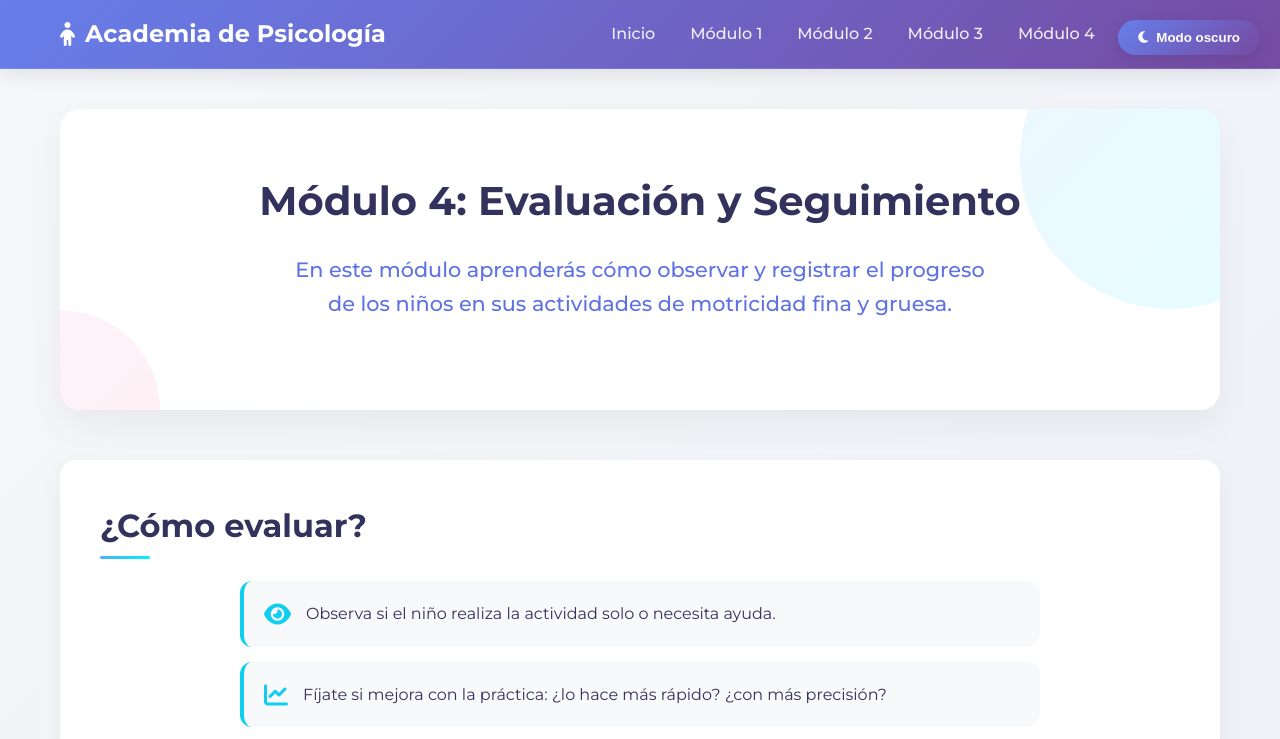
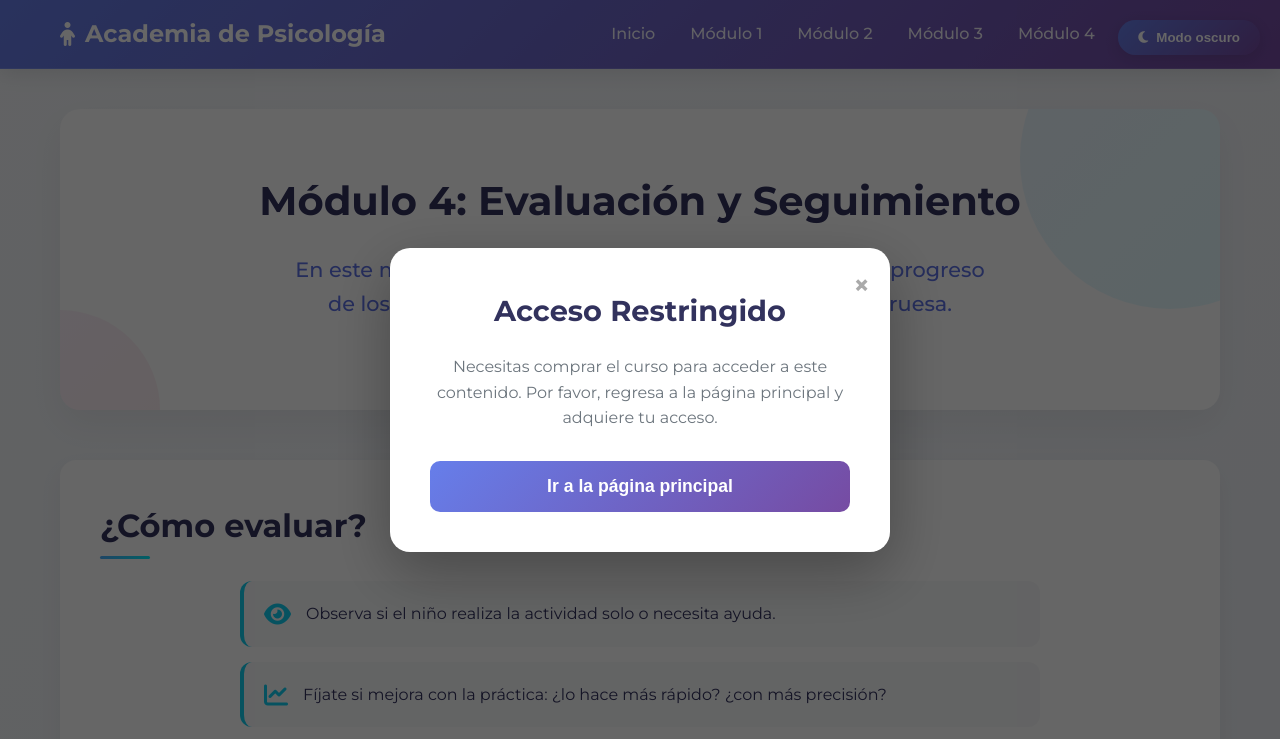
Before and after one commit to academiadepsicologia/motricidad-fina-gruesa-ninos, a plain HTML site: page docs/modulo4/index.html in a window 1280 px wide. Shown: the top 739 px of the page. Drawn offline with Linux system fonts and the light colour scheme.

Commit message:
Update index.html

```diff
--- a/docs/modulo4/index.html
+++ b/docs/modulo4/index.html
@@ -20,13 +20,11 @@
       --gradient-2: linear-gradient(135deg, #f093fb 0%, #f5576c 100%);
       --gradient-3: linear-gradient(135deg, #4facfe 0%, #00f2fe 100%);
     }
-
     * {
       margin: 0;
       padding: 0;
       box-sizing: border-box;
     }
-
     body {
       font-family: 'Montserrat', Arial, sans-serif;
       background: linear-gradient(135deg, #f5f7fa 0%, #e4e8f0 100%);
@@ -35,7 +33,6 @@
       line-height: 1.6;
       transition: background 0.6s, color 0.6s;
     }
-
     /* Botón de modo oscuro mejorado */
     #modo {
       position: fixed;
@@ -55,12 +52,10 @@
       align-items: center;
       gap: 8px;
     }
-
     #modo:hover {
       transform: translateY(-3px);
       box-shadow: 0 6px 20px rgba(0, 0, 0, 0.15);
     }
-
     /* Navbar mejorada */
     .navbar {
       background: var(--gradient);
@@ -72,7 +67,6 @@
       backdrop-filter: blur(10px);
       border-bottom: 1px solid rgba(255, 255, 255, 0.1);
     }
-
     .navbar-container {
       max-width: 1200px;
       margin: 0 auto;
@@ -81,7 +75,6 @@
       align-items: center;
       padding: 0 20px;
     }
-
     .navbar-logo {
       color: white;
       font-size: 1.5rem;
@@ -90,20 +83,16 @@
       display: flex;
       align-items: center;
     }
-
     .navbar-logo i {
       margin-right: 10px;
     }
-
     .navbar-menu {
       display: flex;
       list-style: none;
     }
-
     .navbar-menu li {
       margin-left: 5px;
     }
-
     .navbar-menu a {
       color: rgba(255, 255, 255, 0.9);
       text-decoration: none;
@@ -114,7 +103,6 @@
       position: relative;
       overflow: hidden;
     }
-
     .navbar-menu a::before {
       content: '';
       position: absolute;
@@ -126,16 +114,13 @@
       transition: all 0.3s ease;
       z-index: -1;
     }
-
     .navbar-menu a:hover::before {
       width: 100%;
     }
-
     .navbar-menu a:hover {
       color: white;
       transform: translateY(-2px);
     }
-
     .navbar-toggle {
       display: none;
       background: none;
@@ -144,14 +129,12 @@
       font-size: 1.5rem;
       cursor: pointer;
     }
-
     /* Contenedor principal mejorado */
     .container {
       max-width: 1200px;
       margin: 40px auto;
       padding: 0 20px;
     }
-
     /* Hero section mejorada */
     .hero {
       background: white;
@@ -164,7 +147,6 @@
       overflow: hidden;
       animation: fadein 1s;
     }
-
     .hero::before {
       content: '';
       position: absolute;
@@ -178,7 +160,6 @@
       z-index: 0;
       opacity: 0.1;
     }
-
     .hero::after {
       content: '';
       position: absolute;
@@ -192,12 +173,10 @@
       z-index: 0;
       opacity: 0.1;
     }
-
     @keyframes fadein {
       from { opacity: 0; transform: translateY(60px);}
       to { opacity: 1; transform: translateY(0);}
     }
-
     .hero-title {
       font-size: 2.5rem;
       color: var(--dark);
@@ -206,7 +185,6 @@
       position: relative;
       z-index: 1;
     }
-
     .hero-subtitle {
       font-size: 1.3rem;
       color: var(--primary);
@@ -218,7 +196,6 @@
       position: relative;
       z-index: 1;
     }
-
     /* Secciones mejoradas */
     .section {
       background: white;
@@ -228,7 +205,6 @@
       margin-bottom: 40px;
       position: relative;
     }
-
     .section::after {
       content: '';
       position: absolute;
@@ -239,7 +215,6 @@
       background: var(--gradient-3);
       border-radius: 0 0 16px 16px;
     }
-
     .section-title {
       font-size: 2rem;
       color: var(--dark);
@@ -248,7 +223,6 @@
       position: relative;
       display: inline-block;
     }
-
     .section-title::after {
       content: '';
       position: absolute;
@@ -259,14 +233,12 @@
       background: var(--gradient-3);
       border-radius: 3px;
     }
-
     /* Lista de evaluación mejorada */
     .evaluation-list {
       list-style: none;
       max-width: 800px;
       margin: 0 auto;
     }
-
     .evaluation-item {
       background: #f8f9fa;
       border-radius: 12px;
@@ -277,19 +249,16 @@
       display: flex;
       align-items: center;
     }
-
     .evaluation-item:hover {
       transform: translateX(5px);
       box-shadow: 0 5px 15px rgba(0, 0, 0, 0.05);
     }
-
     .evaluation-item i {
       font-size: 1.5rem;
       color: var(--info);
       margin-right: 15px;
       flex-shrink: 0;
     }
-
     /* Tarjetas de actividades mejoradas */
     .activity-card {
       background: linear-gradient(135deg, #fffbe6 0%, #fff8dc 100%);
@@ -301,7 +270,6 @@
       overflow: hidden;
       border-left: 5px solid var(--warning);
     }
-
     .activity-card::before {
       content: '';
       position: absolute;
@@ -315,7 +283,6 @@
       z-index: 0;
       opacity: 0.1;
     }
-
     .activity-title {
       font-size: 1.5rem;
       color: var(--warning);
@@ -326,21 +293,17 @@
       display: flex;
       align-items: center;
     }
-
     .activity-title i {
       margin-right: 10px;
     }
-
     .activity-content {
       position: relative;
       z-index: 1;
     }
-
     .activity-steps {
       list-style: none;
       margin-bottom: 20px;
     }
-
     .activity-step {
       background: rgba(255, 255, 255, 0.7);
       border-radius: 10px;
@@ -349,7 +312,6 @@
       display: flex;
       align-items: flex-start;
     }
-
     .activity-step-number {
       background: var(--warning);
       color: white;
@@ -363,7 +325,6 @@
       margin-right: 15px;
       flex-shrink: 0;
     }
-
     /* Herramientas de evaluación mejoradas */
     .tools-grid {
       display: grid;
@@ -371,7 +332,6 @@
       gap: 30px;
       margin-top: 30px;
     }
-
     .tool-card {
       background: white;
       border-radius: 16px;
@@ -381,7 +341,6 @@
       position: relative;
       z-index: 1;
     }
-
     .tool-card::before {
       content: '';
       position: absolute;
@@ -394,42 +353,34 @@
       transform-origin: left;
       transition: transform 0.4s ease;
     }
-
     .tool-card:hover::before {
       transform: scaleX(1);
     }
-
     .tool-card:hover {
       transform: translateY(-10px);
       box-shadow: 0 15px 35px rgba(0, 0, 0, 0.1);
     }
-
     .tool-header {
       background: var(--gradient-3);
       color: white;
       padding: 20px;
       text-align: center;
     }
-
     .tool-icon {
       font-size: 2.5rem;
       margin-bottom: 10px;
     }
-
     .tool-title {
       font-size: 1.3rem;
       font-weight: 600;
     }
-
     .tool-content {
       padding: 25px;
     }
-
     .tool-description {
       color: #6c757d;
       margin-bottom: 20px;
     }
-
     .tool-btn {
       display: inline-block;
       background: var(--gradient-3);
@@ -440,12 +391,10 @@
       font-weight: 500;
       transition: all 0.3s ease;
     }
-
     .tool-btn:hover {
       transform: translateY(-3px);
       box-shadow: 0 5px 15px rgba(79, 172, 254, 0.3);
     }
-
     /* Tabla de evaluación mejorada */
     .evaluation-table {
       width: 100%;
@@ -456,32 +405,26 @@
       overflow: hidden;
       box-shadow: 0 5px 15px rgba(0, 0, 0, 0.05);
     }
-
     .evaluation-table th,
     .evaluation-table td {
       padding: 15px;
       text-align: left;
       border-bottom: 1px solid #e9ecef;
     }
-
     .evaluation-table th {
       background: var(--gradient-3);
       color: white;
       font-weight: 600;
     }
-
     .evaluation-table tr:last-child td {
       border-bottom: none;
     }
-
     .evaluation-table tr:hover {
       background: rgba(79, 172, 254, 0.05);
     }
-
     .emoji-rating {
       font-size: 1.5rem;
     }
-
     /* Navegación entre módulos mejorada */
     .navigation {
       display: flex;
@@ -490,7 +433,6 @@
       gap: 20px;
       margin-top: 40px;
     }
-
     .btn {
       display: inline-flex;
       align-items: center;
@@ -509,7 +451,6 @@
       z-index: 1;
       gap: 10px;
     }
-
     .btn::before {
       content: '';
       position: absolute;
@@ -522,35 +463,28 @@
       transition: transform 0.3s ease;
       z-index: -1;
     }
-
     .btn:hover::before {
       transform: translateY(0);
     }
-
     .btn:hover {
       transform: translateY(-3px);
       box-shadow: 0 8px 25px rgba(94, 114, 228, 0.4);
       color: white;
     }
-
     .btn-secondary {
       background: var(--gradient-2);
       box-shadow: 0 5px 15px rgba(245, 54, 108, 0.3);
     }
-
     .btn-secondary:hover {
       box-shadow: 0 8px 25px rgba(245, 54, 108, 0.4);
     }
-
     .btn-info {
       background: var(--gradient-3);
       box-shadow: 0 5px 15px rgba(17, 205, 239, 0.3);
     }
-
     .btn-info:hover {
       box-shadow: 0 8px 25px rgba(17, 205, 239, 0.4);
     }
-
     /* Footer mejorado */
     .footer {
       background: var(--dark);
@@ -560,28 +494,23 @@
       border-radius: 20px;
       margin-top: 50px;
     }
-
     .footer p {
       margin-bottom: 15px;
     }
-
     .social-links {
       display: flex;
       justify-content: center;
       gap: 15px;
     }
-
     .social-links a {
       color: rgba(255, 255, 255, 0.7);
       font-size: 1.2rem;
       transition: all 0.3s ease;
     }
-
     .social-links a:hover {
       color: white;
       transform: translateY(-3px);
     }
-
     /* Tips mejorados */
     .tips {
       background: rgba(79, 172, 254, 0.1);
@@ -591,7 +520,6 @@
       border-left: 4px solid var(--info);
       position: relative;
     }
-
     .tips::before {
       content: '\f05a';
       font-family: 'Font Awesome 5 Free';
@@ -603,23 +531,81 @@
       color: var(--info);
       opacity: 0.3;
     }
-
     .tips-title {
       font-weight: 600;
       color: var(--info);
       margin-bottom: 10px;
     }
-
+    /* Modal de acceso denegado */
+    .modal {
+      display: none;
+      position: fixed;
+      top: 0;
+      left: 0;
+      width: 100%;
+      height: 100%;
+      background-color: rgba(0, 0, 0, 0.6);
+      z-index: 10000;
+      justify-content: center;
+      align-items: center;
+    }
+    .modal-content {
+      background-color: white;
+      padding: 40px;
+      border-radius: 20px;
+      width: 90%;
+      max-width: 500px;
+      box-shadow: 0 20px 60px rgba(0, 0, 0, 0.3);
+      text-align: center;
+      position: relative;
+    }
+    .close-modal {
+      position: absolute;
+      top: 15px;
+      right: 20px;
+      font-size: 28px;
+      font-weight: bold;
+      color: #aaa;
+      cursor: pointer;
+      transition: color 0.3s;
+    }
+    .close-modal:hover {
+      color: var(--dark);
+    }
+    .modal-title {
+      font-size: 1.8rem;
+      color: var(--dark);
+      margin-bottom: 20px;
+      font-weight: 700;
+    }
+    .modal-description {
+      color: #6c757d;
+      margin-bottom: 30px;
+    }
+    .access-button {
+      width: 100%;
+      padding: 15px;
+      background: var(--gradient);
+      color: white;
+      border: none;
+      border-radius: 10px;
+      font-size: 1.1rem;
+      font-weight: 600;
+      cursor: pointer;
+      transition: all 0.3s ease;
+    }
+    .access-button:hover {
+      transform: translateY(-3px);
+      box-shadow: 0 10px 20px rgba(94, 114, 228, 0.3);
+    }
     /* Modo oscuro mejorado */
     body.oscuro {
       background: #111 !important;
       color: #fff !important;
     }
-
     body.oscuro .navbar {
       background: #222 !important;
     }
-
     body.oscuro .hero,
     body.oscuro .section,
     body.oscuro .activity-card,
@@ -628,36 +614,33 @@
       background: #222 !important;
       color: #fff !important;
     }
-
     body.oscuro .hero-title,
     body.oscuro .section-title,
     body.oscuro .activity-title,
     body.oscuro .tool-title {
       color: #fff !important;
     }
-
     body.oscuro .hero-subtitle,
     body.oscuro .tool-description {
       color: #aaa !important;
     }
-
     body.oscuro .evaluation-item,
     body.oscuro .activity-step {
       background: #333 !important;
     }
-
     body.oscuro .evaluation-table th {
       background: var(--gradient-3) !important;
     }
-
     body.oscuro .evaluation-table tr:hover {
       background: rgba(79, 172, 254, 0.1) !important;
     }
-
     body.oscuro .footer {
       background: #000 !important;
     }
-
+    body.oscuro .modal-content {
+      background: #333 !important;
+      color: #fff !important;
+    }
     /* Responsive mejorado */
     @media (max-width: 992px) {
       .hero-title {
@@ -668,7 +651,6 @@
         font-size: 1.2rem;
       }
     }
-
     @media (max-width: 768px) {
       .navbar-menu {
         flex-direction: column;
@@ -683,66 +665,55 @@
         transition: transform 0.4s ease;
         z-index: 100;
       }
-
       .navbar-menu.active {
         transform: translateY(0);
       }
-
       .navbar-menu li {
         margin: 10px 0;
       }
-
       .navbar-toggle {
         display: block;
       }
-
       .tools-grid {
         grid-template-columns: 1fr;
       }
-
       .navigation {
         flex-direction: column;
         gap: 15px;
       }
-
       .btn {
         width: 100%;
         justify-content: center;
       }
     }
-
     @media (max-width: 576px) {
       .hero {
         padding: 40px 20px;
       }
-
       .hero-title {
         font-size: 2rem;
       }
-
       .hero-subtitle {
         font-size: 1rem;
       }
-
       .section {
         padding: 30px 20px;
       }
-
       .section-title {
         font-size: 1.5rem;
       }
-
       .activity-card {
         padding: 20px;
       }
-
       .evaluation-table {
         font-size: 0.9rem;
       }
-
       .evaluation-table th,
       .evaluation-table td {
         padding: 10px;
+      }
+      .modal-content {
+        padding: 30px 20px;
       }
     }
   </style>
@@ -801,7 +772,7 @@
         </li>
         <li class="evaluation-item">
           <i class="fas fa-calendar-check"></i>
-          <li>Registra el progreso regularmente para identificar patrones de desarrollo.</li>
+          <div>Registra el progreso regularmente para identificar patrones de desarrollo.</div>
         </li>
       </ul>
 
@@ -1004,7 +975,47 @@
     </footer>
   </div>
 
+  <!-- Modal de acceso denegado -->
+  <div id="accesoDenegadoModal" class="modal">
+    <div class="modal-content">
+      <span class="close-modal" id="closeModal">&times;</span>
+      <h2 class="modal-title">Acceso Restringido</h2>
+      <p class="modal-description">Necesitas comprar el curso para acceder a este contenido. Por favor, regresa a la página principal y adquiere tu acceso.</p>
+      <button class="access-button" id="irAInicio">Ir a la página principal</button>
+    </div>
+  </div>
+
   <script>
+    // Verificar si el usuario tiene acceso al curso
+    document.addEventListener('DOMContentLoaded', function() {
+      const accesoAutorizado = localStorage.getItem('cursoAcceso');
+
+      if (accesoAutorizado !== 'autorizado') {
+        // Mostrar modal de acceso denegado
+        const modal = document.getElementById('accesoDenegadoModal');
+        modal.style.display = 'flex';
+
+        // Configurar botón para ir al inicio
+        document.getElementById('irAInicio').addEventListener('click', function() {
+          window.location.href = '../index.html';
+        });
+
+        // Configurar cierre de modal
+        document.getElementById('closeModal').addEventListener('click', function() {
+          modal.style.display = 'none';
+          window.location.href = '../index.html';
+        });
+
+        // Cerrar modal al hacer clic fuera
+        window.addEventListener('click', function(e) {
+          if (e.target === modal) {
+            modal.style.display = 'none';
+            window.location.href = '../index.html';
+          }
+        });
+      }
+    });
+
     // Animación de entrada
     document.body.style.opacity = '0';
     document.body.style.transition = 'opacity 0.8s';
```
